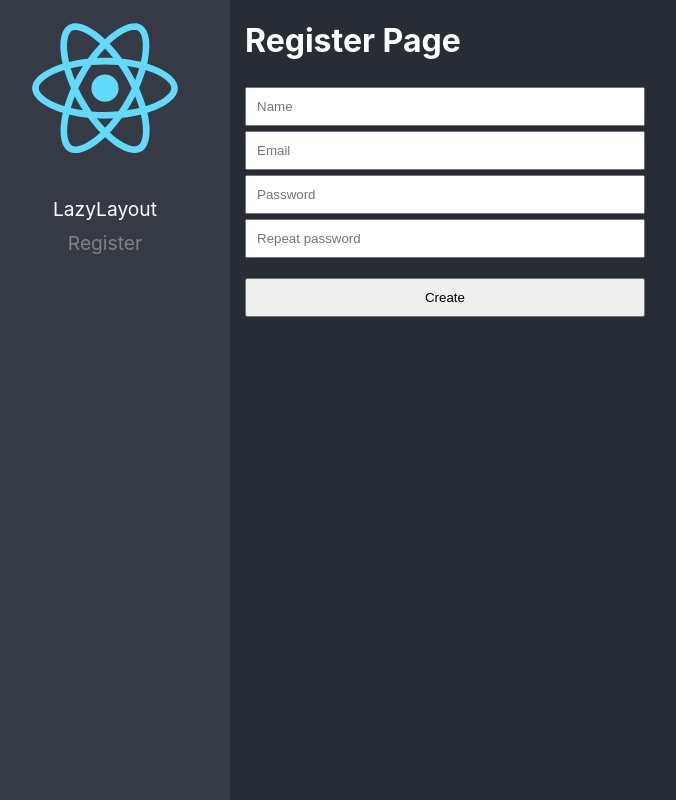
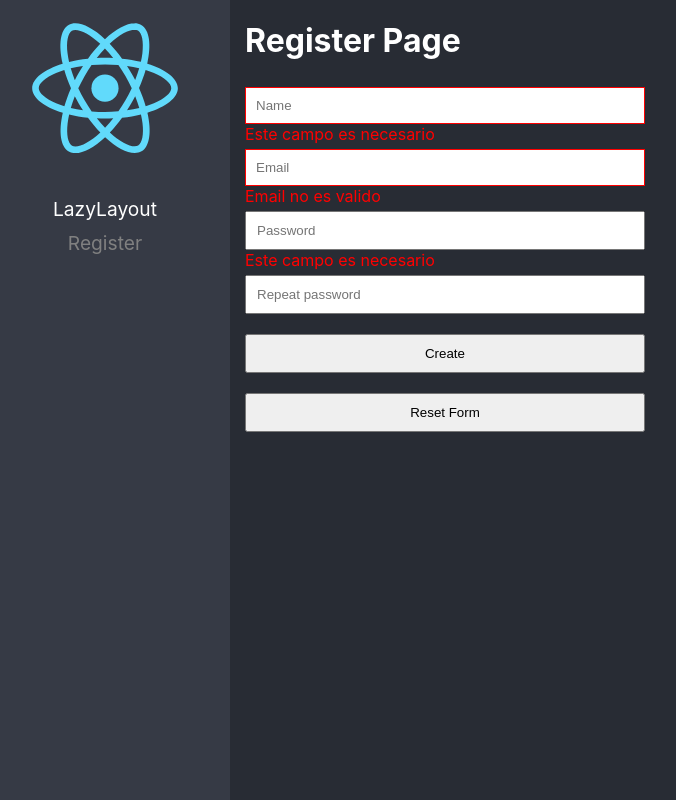
Before and after one commit to Fernanda553/react-initial-app, a React (Create React App) app: page /register in a window 1280 px wide. Shown: the whole page, without its empty margins (20-696 px from the left). Built offline with nearby package versions, Linux system fonts and the light colour scheme.

Commit message:
Expand functionality of our custom hook

```diff
--- a/src/03-forms/hooks/useForm.ts
+++ b/src/03-forms/hooks/useForm.ts
@@ -10,9 +10,21 @@
 
       }))
     }
+
+    const resetForm = () => {
+        setFormData({...initState})
+      }
+
+      const isValidEmail = ( email: string ) => {
+        const re = /^(([^<>()[\]\\.,;:\s@"]+(\.[^<>()[\]\\.,;:\s@"]+)*)|(".+"))@((\[[0-9]{1,3}\.[0-9]{1,3}\.[0-9]{1,3}\.[0-9]{1,3}\])|(([a-zA-Z\-0-9]+\.)+[a-zA-Z]{2,}))$/;
+        return re.test(email);
+    }
+
     return{
         ...formData,
         formData,
+        isValidEmail,
+        resetForm,
         onChange
 
     }
--- a/src/03-forms/pages/RegisterPage.tsx
+++ b/src/03-forms/pages/RegisterPage.tsx
@@ -3,7 +3,7 @@
 import { useForm } from '../hooks/useForm'
 
 const RegisterPage = () => {
-    const { name, email, password1, password2, formData, onChange } = useForm({
+    const { name, email, password1, password2, formData, resetForm, onChange, isValidEmail } = useForm({
       name: '',
       email: '',
       password1: '',
@@ -14,7 +14,8 @@
       event.preventDefault()
       console.log(formData)
     }
-  return (
+
+   return (
     <div>
         <h1>Register Page</h1>
 
@@ -25,7 +26,9 @@
             name='name'
             value={name}
             onChange={onChange}
+            className={`${name.trim().length <= 0 && 'has-error'}`}
             />
+            {name.trim().length <= 0 && <span>Este campo es necesario</span>}
 
             <input
             type="email"
@@ -33,7 +36,9 @@
             placeholder="Email"
             value={email}
             onChange={onChange}
+            className={`${!isValidEmail(email) && 'has-error'}`}
             />
+             {!isValidEmail(email) && <span>Email no es valido</span>}
 
             <input
             type="password"
@@ -42,6 +47,8 @@
             value={password1}
             onChange={onChange}
             />
+            {password1.trim().length <= 0 && <span>Este campo es necesario</span>}
+            {password1.trim().length < 6 &&  password1.trim().length > 0 && <span>La contraseña debe tener 6 caracteres</span>}
 
             <input
             type="password"
@@ -50,8 +57,11 @@
             value={password2}
             onChange={onChange}
             />
+            {password1.trim().length > 0 && password1 !== password2 && <span>Las contraseñas deben ser iguales</span>}
 
             <button type="submit">Create</button>
+
+            <button type='button' onClick={resetForm}> Reset Form</button>
         </form>
     </div>
   )
```
